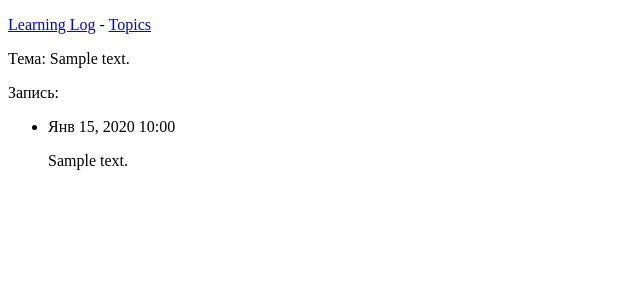
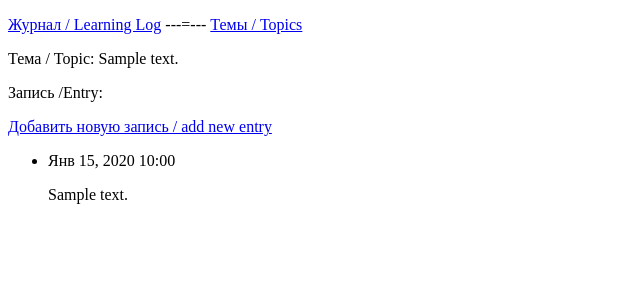
Before and after one commit to Axl-M/Django_Learning-Log, a Django app: page /topics/1/ in a window 1280 px wide. Shown: the top 300 px of the page, without its empty margins (0-640 px from the left). Run offline with Django 3.2, Linux system fonts and the light colour scheme; tables that the repository leaves empty hold one stand-in row (values such as "Sample post").

Commit message:
now user can add new ENTRY

```diff
--- a/learning_logs/templates/learning_logs/base.html
+++ b/learning_logs/templates/learning_logs/base.html
@@ -7,8 +7,8 @@
 <body>
 
 <p>
-    <a href="{% url 'learning_logs:index' %}">Learning Log</a> -
-    <a href="{% url 'learning_logs:topics' %}">Topics</a>
+    <a href="{% url 'learning_logs:index' %}">Журнал / Learning Log</a>   ---=---
+    <a href="{% url 'learning_logs:topics' %}">Темы / Topics</a>
 </p>
 {% block content %}{% endblock content %}
 
--- a/learning_logs/templates/learning_logs/topic.html
+++ b/learning_logs/templates/learning_logs/topic.html
@@ -1,7 +1,10 @@
 {% extends 'learning_logs/base.html' %}
 {% block content %}
-<p>Тема: {{ topic }}</p>
-<p>Запись:</p>
+<p>Тема / Topic: {{ topic }}</p>
+<p>Запись /Entry:</p>
+<p>
+    <a href="{% url 'learning_logs:new_entry' topic.id %}">Добавить новую запись / add new entry</a>
+</p>
 <ul>
     {% for entry in entries %}
     <li>
--- a/learning_logs/urls.py
+++ b/learning_logs/urls.py
@@ -12,4 +12,6 @@ urlpatterns = [
     url(r'^topics/(?P<topic_id>\d+)/$', views.topic, name='topic'),
     # Страница для добавления новой темы
     url(r'^new_topic/$', views.new_topic, name='new_topic'),
+    # Страница для добавления новой записи
+    url(r'^new_entry/(?P<topic_id>\d+)/$', views.new_entry, name='new_entry'),
 ]
--- a/learning_logs/views.py
+++ b/learning_logs/views.py
@@ -3,7 +3,7 @@ from django.http import HttpResponseRedirect
 # from django.core.urlresolvers import reverse
 from django.urls import reverse
 from .models import Topic
-from .forms import TopicForm
+from .forms import TopicForm, EntryForm
 
 
 # Create your views here.
@@ -46,3 +46,27 @@ def new_topic(request):
 # Так как при создании TopicForm аргументы не передавались, Django создает пустую форму, которая заполняется пользователем.
     context = {'form': form}
     return render(request, 'learning_logs/new_topic.html', context)
+
+
+# topic_id для сохранения полученного значения из URL.
+# Идентификатор темы понадобится для отображения страницы и обработки данных формы,
+# поэтому используем topic_id для получения правильного объекта темы
+def new_entry(request, topic_id):
+    """ Добавляет новую запись по конкретной теме."""
+    topic = Topic.objects.get(id=topic_id)
+    if request.method != 'POST':
+        # Данные не отправлялись; создается пустая форма.
+        form = EntryForm()
+    else:
+        # Отправлены данные POST; обработать данные.
+        # экземпляр EntryForm, заполненный данными POST из объекта запроса
+        form = EntryForm(data=request.POST)
+        if form.is_valid():
+            # аргумент commit=False для того, чтобы создать новый объект записи и сохранить его в new_entry,
+            # не сохраняя пока в базе данных
+            new_entry = form.save(commit=False)
+            new_entry.topic = topic
+            new_entry.save()
+            return HttpResponseRedirect(reverse('learning_logs:topic', args=[topic_id]))
+    context = {'topic': topic, 'form': form}
+    return render(request, 'learning_logs/new_entry.html', context)
```
Also changed, not shown: learning_logs/forms.py (+13 -1 lines), learning_logs/templates/learning_logs/new_entry.html (added, +13 -0 lines).
